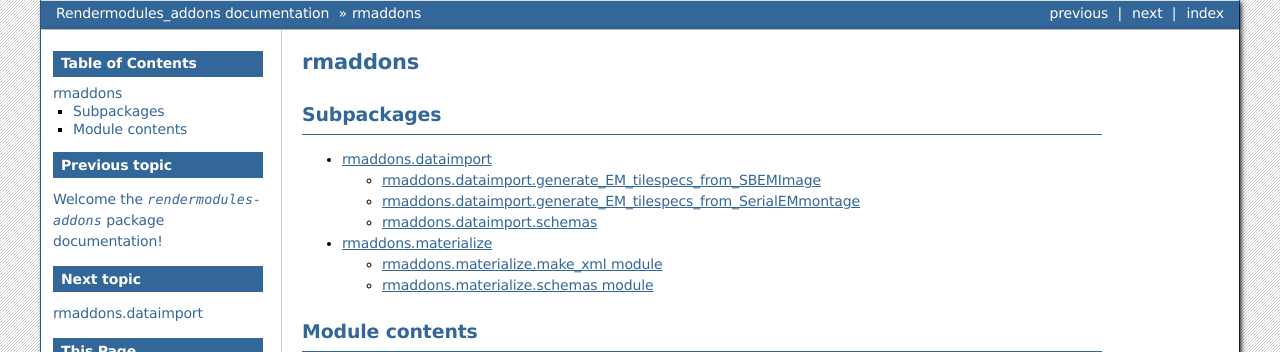
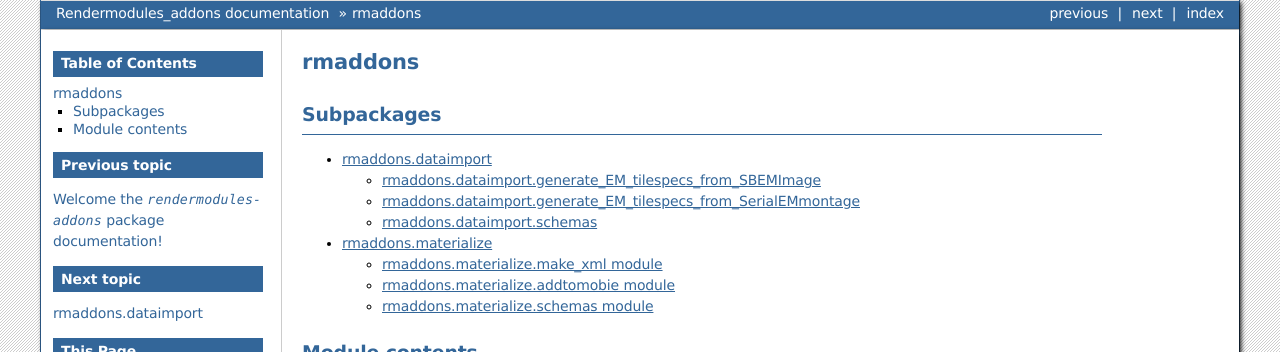
Before and after one commit to martinschorb/rendermodules-addons, a Sphinx documentation site: the page built from docs/rmaddons.rst, in a window 1280 px wide, cut to the strip 0-352 px from the top of the page. Built offline with Sphinx 7.4.7, drawn with Linux system fonts in a browser that asks for light colours.

Commit message:
mobie doc

```diff
--- a/docs/rmaddons.materialize.rst
+++ b/docs/rmaddons.materialize.rst
@@ -7,6 +7,12 @@ rmaddons\.materialize\.make\_xml module
     :members:
     :show-inheritance:
 
+rmaddons\.materialize\.addtomobie module
+------------------------------------------
+.. automodule:: rmaddons.materialize.addtomobie
+    :members:
+    :show-inheritance:
+
 rmaddons\.materialize\.schemas module
 ------------------------------------------
 .. automodule:: rmaddons.materialize.schemas
```
